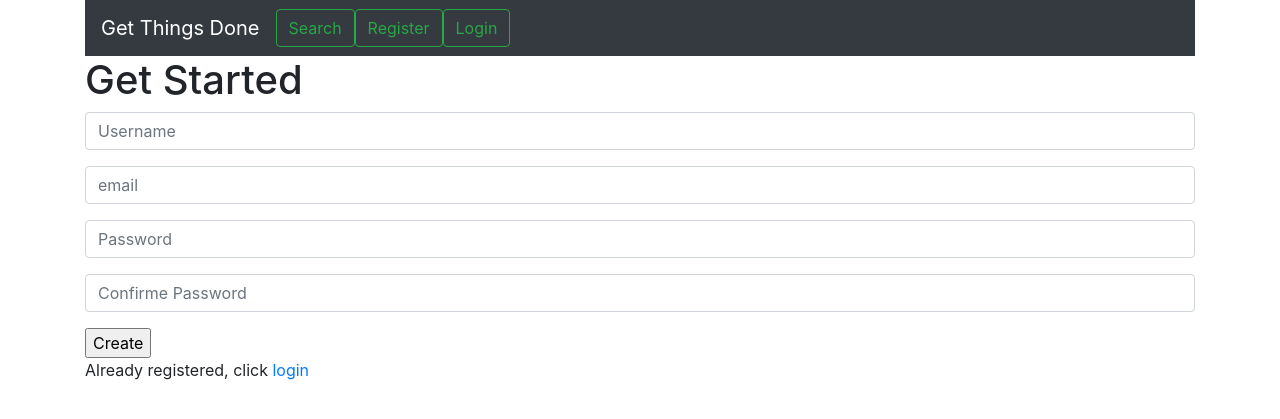
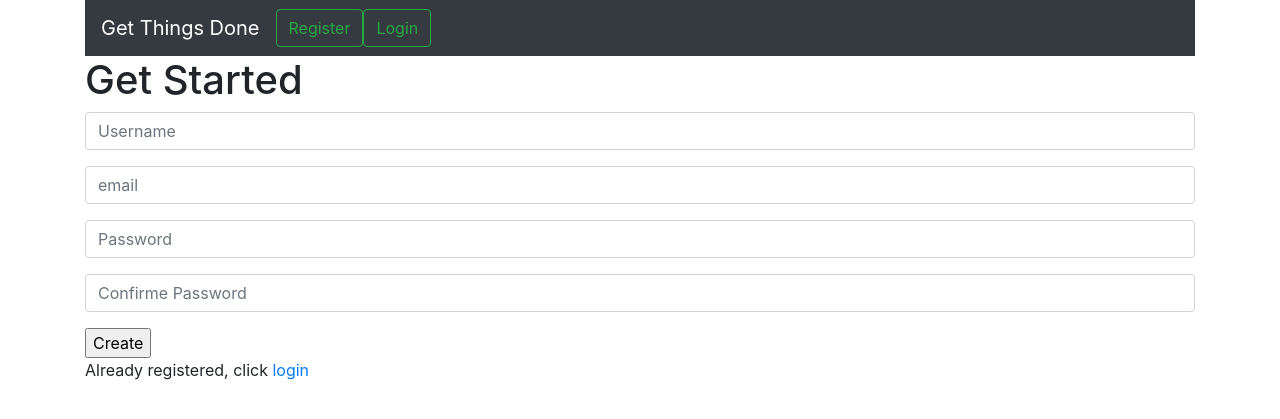
Before and after one commit to MotazBellah/ToDo, a Flask app: page / in a window 1280 px wide. Shown: the top 419 px of the page. Run offline with Flask 2, Linux system fonts and the light colour scheme; some libraries are stand-ins or nearby versions.

Commit message:
Updated navbar

```diff
--- a/templates/log.html
+++ b/templates/log.html
@@ -16,9 +16,11 @@
   </button>
 
   <div class="collapse navbar-collapse" id="navbarSupportedContent">
-    <button class="btn btn-outline-success my-2 my-sm-0" type="submit">Search</button>
-    <a class="btn btn-outline-success my-2 my-sm-0" href="{{ url_for('login_form') }}">Register</a>
-    <a class="btn btn-outline-success my-2 my-sm-0" href="{{ url_for('login') }}">Login</a>
+    <div class="form-inline">
+        <a class="btn btn-outline-success my-2 my-sm-0" href="{{ url_for('login_form') }}">Register</a>
+        <a class="btn btn-outline-success my-2 my-sm-0" href="{{ url_for('login') }}">Login</a>
+    </div>
+
   </div>
 </nav>
 
```
